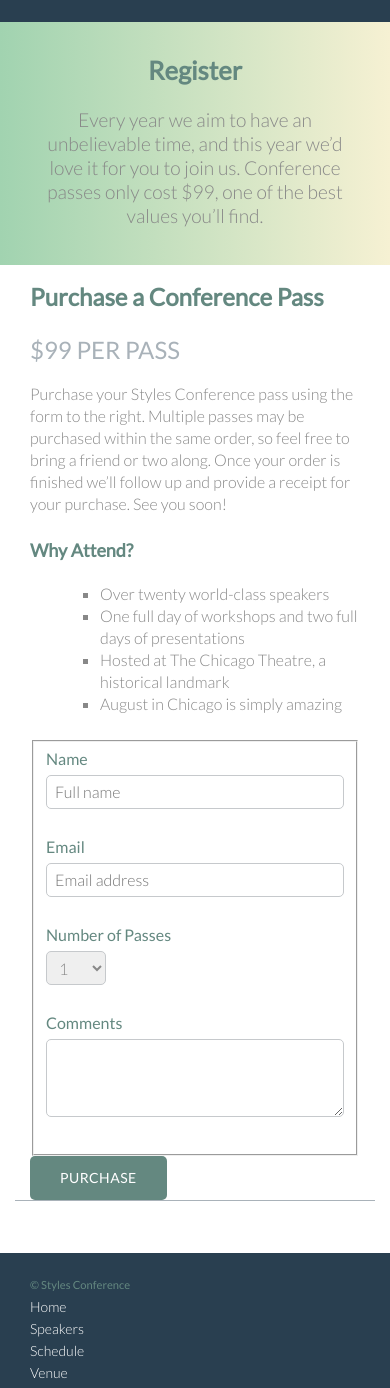
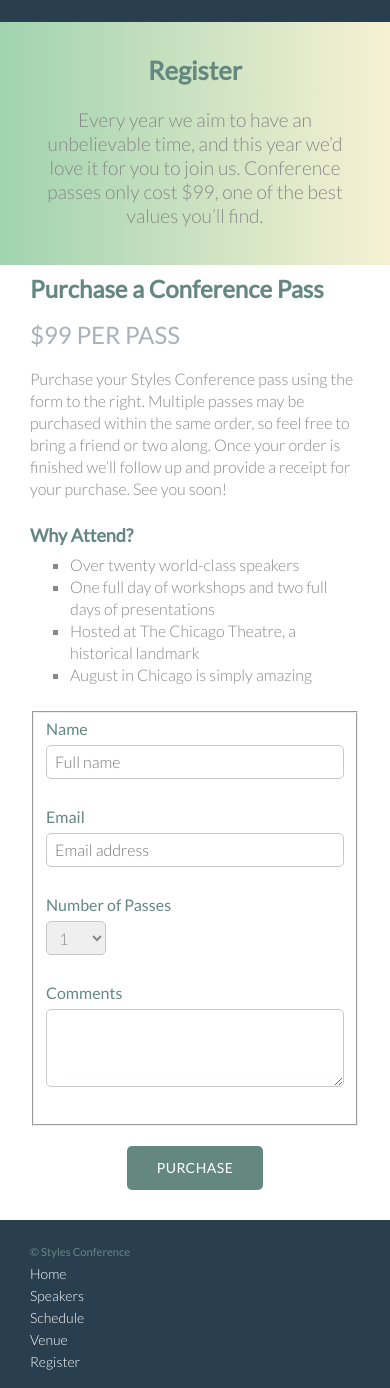
Before and after one commit to eastie71/learn_shayhowe, a website built with webpack: page app/register.html in a window 390 px wide. Shown: the part 166-1554 px from the top of the page. Built offline with nearby package versions, Linux system fonts and the light colour scheme.

Commit message:
Adjust Register page for Mobile

```diff
--- a/app/assets/stylesheets/base/_global.css
+++ b/app/assets/stylesheets/base/_global.css
@@ -48,6 +48,9 @@ img {
   }
   &--no-border-bottom {
     border-bottom: none;
+  }
+  &--no-margin-bottom {
+    margin-bottom: 0px;
   }
   @mixin atLarge {
     padding-top: 0;
@@ -119,7 +122,10 @@ h2 {
   margin-top: 0px;
   padding-top: 10px;
   font-size: 1.5rem;
-  line-height: 2.75rem;
+  line-height: 1.8rem;
+  @mixin atSmall {
+    line-height: 2.75rem;
+  }
 }
 h3 {
   font-size: 1.3125rem;
@@ -130,6 +136,10 @@ h3 {
 }
 h4 {
   font-size: 1.125rem;
+  margin-bottom: 8px;
+  @mixin atSmall {
+    margin-bottom: 22px;
+  }
 }
 
 h5 {
@@ -284,48 +294,3 @@ table h4 {
 .venue-map {
   height: 264px;
 }
-
-/*
-  ========================================
-  Register
-  ========================================
-*/
-
-.why-attend {
-  list-style: square;
-  margin: 0 0 22px 30px;
-}
-form {
-  margin-bottom: 22px;
-}
-input,
-select,
-textarea {
-  font: 300 16px/22px "Lato", "Open Sans", "Helvetica Neue", Helvetica, Arial, sans-serif;
-}
-.register-group label {
-  color: #648880;
-  cursor: pointer;
-  font-weight: 400;
-}
-.register-group input,
-.register-group select,
-.register-group textarea {
-  border: 1px solid #c6c9cc;
-  border-radius: 5px;
-  color: #888;
-  display: block;
-  margin: 5px 0 27px 0;
-  padding: 5px 8px;
-}
-.register-group input,
-.register-group textarea {
-  width: 100%;
-}
-.register-group select {
-  height: 34px;
-  width: 60px;
-}
-.register-group textarea {
-  height: 78px;
-}
--- a/app/assets/stylesheets/modules/_btn.css
+++ b/app/assets/stylesheets/modules/_btn.css
@@ -31,3 +31,7 @@
     background: #77a198;
   }
 }
+
+.btn-center {
+  text-align: center;
+}
--- /dev/null
+++ b/app/assets/stylesheets/modules/_register.css
@@ -0,0 +1,50 @@
+/*
+  ========================================
+  Register
+  ========================================
+*/
+
+.why-attend {
+  list-style: square;
+  margin: 0 0 22px 0;
+  @mixin atMedium {
+    margin: 0 0 22px 30px;
+  }
+}
+form {
+  margin-bottom: 22px;
+}
+input,
+select,
+textarea {
+  font: 300 16px/22px "Lato", "Open Sans", "Helvetica Neue", Helvetica, Arial, sans-serif;
+}
+.register-group {
+  margin-bottom: 20px;
+}
+.register-group label {
+  color: #648880;
+  cursor: pointer;
+  font-weight: 400;
+}
+.register-group input,
+.register-group select,
+.register-group textarea {
+  border: 1px solid #c6c9cc;
+  border-radius: 5px;
+  color: #888;
+  display: block;
+  margin: 5px 0 27px 0;
+  padding: 5px 8px;
+}
+.register-group input,
+.register-group textarea {
+  width: 100%;
+}
+.register-group select {
+  height: 34px;
+  width: 60px;
+}
+.register-group textarea {
+  height: 78px;
+}
--- a/app/assets/stylesheets/styles.css
+++ b/app/assets/stylesheets/styles.css
@@ -12,3 +12,4 @@
 @import "modules/_row";
 @import "modules/_lead";
 @import "modules/_speaker";
+@import "modules/_register";
--- a/app/register.html
+++ b/app/register.html
@@ -39,7 +39,7 @@
                     <li>August in Chicago is simply amazing</li>
                 </ul>
             </section><!--
-            --><form class="col-1-3" action="#" method="post">
+            --><form class="col-1-3 col-1-3--no-border-bottom col-1-3--no-margin-bottom" action="#" method="post">
                 <fieldset class="register-group">
                     <label>
                         Name
@@ -67,7 +67,9 @@
                         <textarea name="comments"></textarea>
                     </label>
                 </fieldset>
-                <input class="btn btn--green" type="submit" name="submit" value="Purchase">
+                <div class="btn-center">
+                    <input class="btn btn--green" type="submit" name="submit" value="Purchase">
+                </div>
             </form>
         </div>
     </section>
--- a/app/temp/stylesheets/main.css
+++ b/app/temp/stylesheets/main.css
@@ -408,6 +408,10 @@ img {
     border-bottom: none;
   }
 
+.col-1-3--no-margin-bottom {
+    margin-bottom: 0px;
+  }
+
 @media (min-width: 960px) {
 
 .col-1-3 {
@@ -496,8 +500,15 @@ h2 {
   margin-top: 0px;
   padding-top: 10px;
   font-size: 1.5rem;
-  line-height: 2.75rem;
+  line-height: 1.8rem;
 }
+
+@media (min-width: 530px) {
+
+h2 {
+    line-height: 2.75rem
+}
+	}
 
 h3 {
   font-size: 1.3125rem;
@@ -513,7 +524,15 @@ h3 {
 
 h4 {
   font-size: 1.125rem;
+  margin-bottom: 8px;
 }
+
+@media (min-width: 530px) {
+
+h4 {
+    margin-bottom: 22px
+}
+	}
 
 h5 {
   color: #a9b2b9;
@@ -705,58 +724,6 @@ table h4 {
 
 /*
   ========================================
-  Register
-  ========================================
-*/
-
-.why-attend {
-  list-style: square;
-  margin: 0 0 22px 30px;
-}
-
-form {
-  margin-bottom: 22px;
-}
-
-input,
-select,
-textarea {
-  font: 300 16px/22px "Lato", "Open Sans", "Helvetica Neue", Helvetica, Arial, sans-serif;
-}
-
-.register-group label {
-  color: #648880;
-  cursor: pointer;
-  font-weight: 400;
-}
-
-.register-group input,
-.register-group select,
-.register-group textarea {
-  border: 1px solid #c6c9cc;
-  border-radius: 5px;
-  color: #888;
-  display: block;
-  margin: 5px 0 27px 0;
-  padding: 5px 8px;
-}
-
-.register-group input,
-.register-group textarea {
-  width: 100%;
-}
-
-.register-group select {
-  height: 34px;
-  width: 60px;
-}
-
-.register-group textarea {
-  height: 78px;
-}
-
-/*
-  ========================================
   Buttons
   ========================================
 */
@@ -792,6 +759,10 @@ textarea {
 .btn--green:hover {
     background: #77a198;
   }
+
+.btn-center {
+  text-align: center;
+}
 
 /*
   ========================================
@@ -1280,3 +1251,66 @@ textarea {
   margin: -66px 0 22px 0;
   vertical-align: top;
 }
+
+/*
+  ========================================
+  Register
+  ========================================
+*/
+
+.why-attend {
+  list-style: square;
+  margin: 0 0 22px 0;
+}
+
+@media (min-width: 800px) {
+
+.why-attend {
+    margin: 0 0 22px 30px
+}
+	}
+
+form {
+  margin-bottom: 22px;
+}
+
+input,
+select,
+textarea {
+  font: 300 16px/22px "Lato", "Open Sans", "Helvetica Neue", Helvetica, Arial, sans-serif;
+}
+
+.register-group {
+  margin-bottom: 20px;
+}
+
+.register-group label {
+  color: #648880;
+  cursor: pointer;
+  font-weight: 400;
+}
+
+.register-group input,
+.register-group select,
+.register-group textarea {
+  border: 1px solid #c6c9cc;
+  border-radius: 5px;
+  color: #888;
+  display: block;
+  margin: 5px 0 27px 0;
+  padding: 5px 8px;
+}
+
+.register-group input,
+.register-group textarea {
+  width: 100%;
+}
+
+.register-group select {
+  height: 34px;
+  width: 60px;
+}
+
+.register-group textarea {
+  height: 78px;
+}
```
